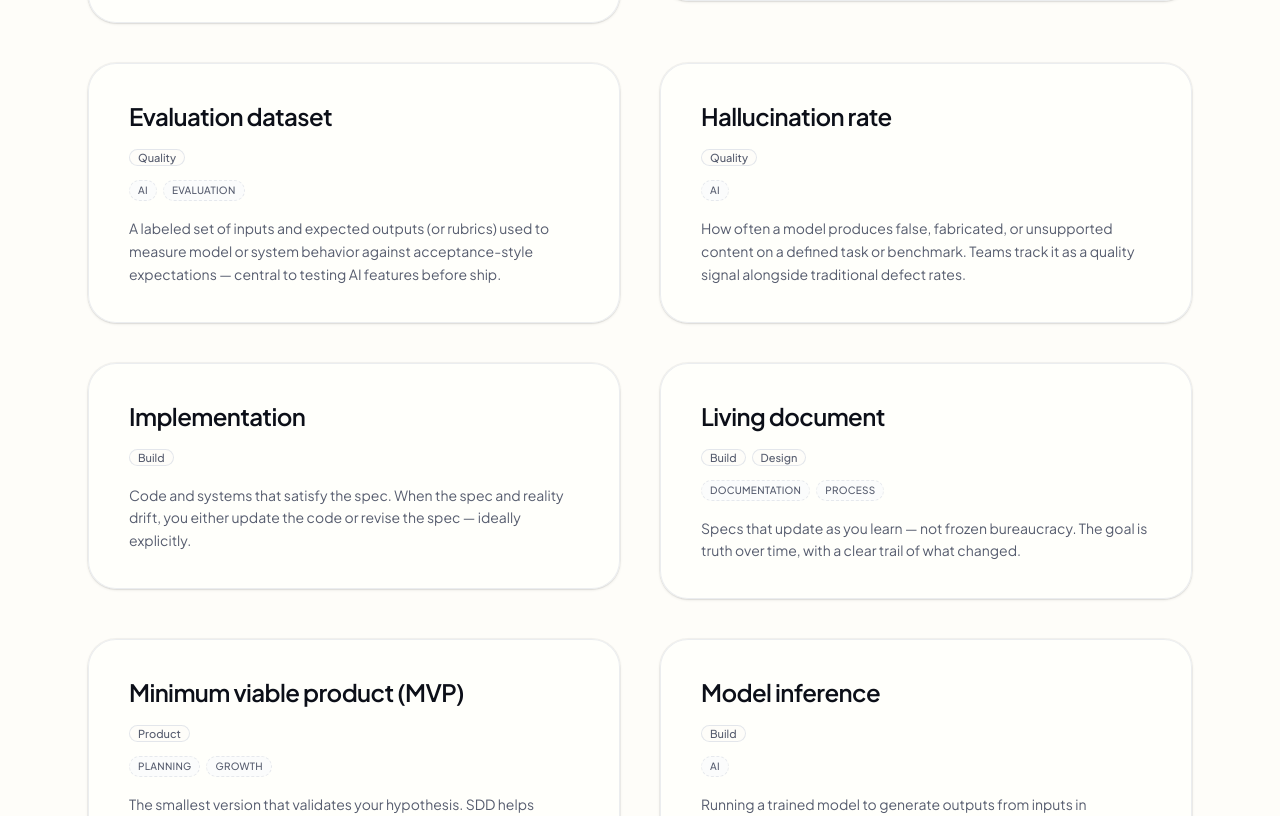
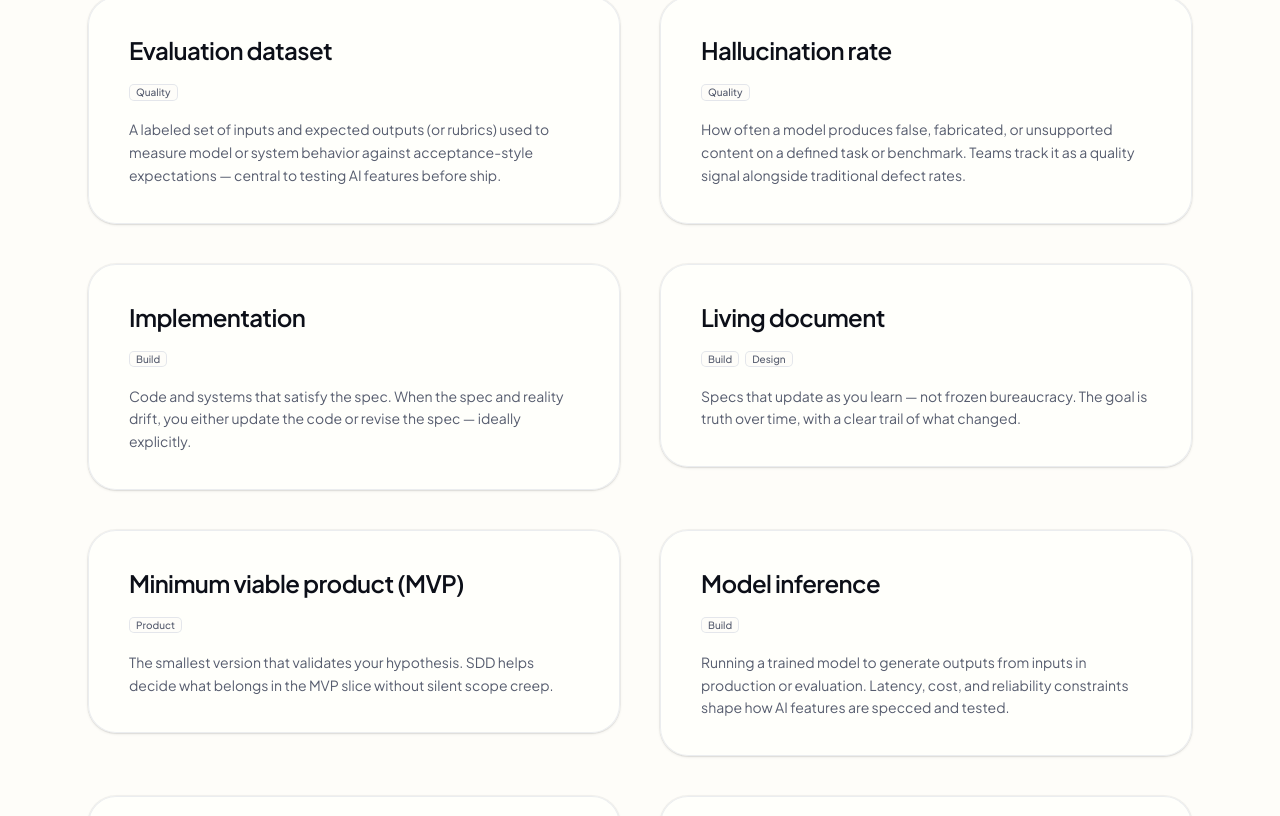
Before and after one commit to slavamlinsky/sdd-show, a Next.js app: page /glossary in a window 1280 px wide. Shown: the part 964-1780 px from the top of the page. Built offline with nearby package versions, Linux system fonts and the light colour scheme.

Commit message:
refactor(glossary): shadcn Badge outline xs; drop tag chips
- Add Badge component (outline + xs, tight corners)
- Glossary: pillar badges only; remove tags from data and UI
- spec-glossary: document Badge + optional tags later

```diff
--- a/app/glossary/page.tsx
+++ b/app/glossary/page.tsx
@@ -4,9 +4,9 @@ import Link from "next/link";
 import { GradientText } from "@/components/gradient-text";
 import { Reveal } from "@/components/reveal";
 import { SectionBackdrop } from "@/components/section-backdrop";
+import { Badge } from "@/components/ui/badge";
 import { buttonVariants } from "@/components/ui/button";
 import { glossaryTerms } from "@/lib/glossary-data";
-import { formatTag } from "@/lib/taxonomy";
 import { keywordsForPage } from "@/lib/seo-keywords";
 import { cn } from "@/lib/utils";
 
@@ -64,28 +64,15 @@ export default function GlossaryPage() {
               <Reveal delay={(i % 5) * 0.04} distance={14}>
                 <article className="rounded-[1.75rem] border border-border/60 bg-card/90 px-7 py-9 shadow-sm ring-1 ring-foreground/[0.04] backdrop-blur-sm sm:px-10">
                   <h2 className="font-heading text-xl font-semibold tracking-tight sm:text-2xl">{term.title}</h2>
-                  <div className="mt-3 flex flex-col gap-2">
-                    <ul className="flex flex-wrap gap-1.5" aria-label="Pillars">
+                  <ul className="mt-3 flex flex-wrap gap-1.5" aria-label="Pillars">
                     {term.categories.map((label) => (
                       <li key={label}>
-                          <span className="inline-flex rounded-md border border-border/80 bg-background/80 px-2 py-0.5 text-[11px] font-medium leading-none text-muted-foreground">
+                        <Badge variant="outline" size="xs">
                           {label}
-                          </span>
+                        </Badge>
                       </li>
                     ))}
                   </ul>
-                    {term.tags && term.tags.length > 0 ? (
-                      <ul className="flex flex-wrap gap-1.5" aria-label="Tags">
-                        {term.tags.map((slug) => (
-                          <li key={slug}>
-                            <span className="inline-flex rounded-full border border-dashed border-border/70 bg-muted/30 px-2 py-0.5 text-[10px] font-medium uppercase tracking-wide text-muted-foreground">
-                              {formatTag(slug)}
-                            </span>
-                          </li>
-                        ))}
-                      </ul>
-                    ) : null}
-                  </div>
                   <p className="mt-4 max-w-prose text-sm leading-relaxed text-muted-foreground">
                     {term.shortDefinition}
                   </p>
--- /dev/null
+++ b/components/ui/badge.tsx
@@ -0,0 +1,41 @@
+import type { HTMLAttributes } from "react";
+import { cva, type VariantProps } from "class-variance-authority";
+
+import { cn } from "@/lib/utils";
+
+const badgeVariants = cva(
+  "inline-flex shrink-0 items-center border font-medium transition-colors",
+  {
+    variants: {
+      variant: {
+        default:
+          "border-transparent bg-primary text-primary-foreground [a]:hover:bg-primary/80",
+        outline:
+          "border-border/80 bg-background text-muted-foreground shadow-none",
+      },
+      size: {
+        default: "rounded-md px-2 py-0.5 text-xs",
+        xs: "rounded-[5px] px-1.5 py-px text-[10px] leading-tight",
+      },
+    },
+    defaultVariants: {
+      variant: "default",
+      size: "default",
+    },
+  }
+);
+
+export type BadgeProps = HTMLAttributes<HTMLSpanElement> &
+  VariantProps<typeof badgeVariants>;
+
+function Badge({ className, variant, size, ...props }: BadgeProps) {
+  return (
+    <span
+      data-slot="badge"
+      className={cn(badgeVariants({ variant, size }), className)}
+      {...props}
+    />
+  );
+}
+
+export { Badge, badgeVariants };
--- a/lib/glossary-data.ts
+++ b/lib/glossary-data.ts
@@ -6,8 +6,6 @@ export type GlossaryTerm = {
   shortDefinition: string;
   /** 1–3 pillars from Product | Build | Quality | Design */
   categories: Pillar[];
-  /** Optional cross-cutting tags (see spec-taxonomy + lib/taxonomy.ts) */
-  tags?: string[];
 };
 
 export const glossaryTerms: GlossaryTerm[] = [
@@ -17,7 +15,6 @@ export const glossaryTerms: GlossaryTerm[] = [
     shortDefinition:
       "Specific, verifiable conditions that define “done.” They turn high-level requirements into checklists you can validate manually, in tests, or with automation — unlike requirements, which state broader needs.",
     categories: ["Quality", "Build"],
-    tags: ["methodology"],
   },
   {
     slug: "artifact",
@@ -25,7 +22,6 @@ export const glossaryTerms: GlossaryTerm[] = [
     shortDefinition:
       "A tangible output of your process: specs, diagrams, tickets, test reports, repositories, or release notes. SDD treats artifacts as evidence of what was agreed and what shipped.",
     categories: ["Build", "Product"],
-    tags: ["documentation", "process"],
   },
   {
     slug: "context-window",
@@ -33,7 +29,6 @@ export const glossaryTerms: GlossaryTerm[] = [
     shortDefinition:
       "The maximum number of tokens a language model can attend to in one pass. It limits how much spec, code, chat history, and tooling context you can load together in AI-assisted workflows.",
     categories: ["Build"],
-    tags: ["ai", "llm"],
   },
   {
     slug: "contract",
@@ -41,7 +36,6 @@ export const glossaryTerms: GlossaryTerm[] = [
     shortDefinition:
       "Agreed inputs, outputs, and error behavior at a boundary. Contracts are a compact form of spec for integrations.",
     categories: ["Build"],
-    tags: ["api"],
   },
   {
     slug: "evaluation-dataset",
@@ -49,7 +43,6 @@ export const glossaryTerms: GlossaryTerm[] = [
     shortDefinition:
       "A labeled set of inputs and expected outputs (or rubrics) used to measure model or system behavior against acceptance-style expectations — central to testing AI features before ship.",
     categories: ["Quality"],
-    tags: ["ai", "evaluation"],
   },
   {
     slug: "hallucination-rate",
@@ -57,7 +50,6 @@ export const glossaryTerms: GlossaryTerm[] = [
     shortDefinition:
       "How often a model produces false, fabricated, or unsupported content on a defined task or benchmark. Teams track it as a quality signal alongside traditional defect rates.",
     categories: ["Quality"],
-    tags: ["ai"],
   },
   {
     slug: "implementation",
@@ -72,7 +64,6 @@ export const glossaryTerms: GlossaryTerm[] = [
     shortDefinition:
       "Specs that update as you learn — not frozen bureaucracy. The goal is truth over time, with a clear trail of what changed.",
     categories: ["Build", "Design"],
-    tags: ["documentation", "process"],
   },
   {
     slug: "model-inference",
@@ -80,7 +71,6 @@ export const glossaryTerms: GlossaryTerm[] = [
     shortDefinition:
       "Running a trained model to generate outputs from inputs in production or evaluation. Latency, cost, and reliability constraints shape how AI features are specced and tested.",
     categories: ["Build"],
-    tags: ["ai"],
   },
   {
     slug: "mvp",
@@ -88,7 +78,6 @@ export const glossaryTerms: GlossaryTerm[] = [
     shortDefinition:
       "The smallest version that validates your hypothesis. SDD helps decide what belongs in the MVP slice without silent scope creep.",
     categories: ["Product"],
-    tags: ["planning", "growth"],
   },
   {
     slug: "prd",
@@ -96,7 +85,6 @@ export const glossaryTerms: GlossaryTerm[] = [
     shortDefinition:
       "A product-level document describing goals, users, scope, and metrics. Often pairs with more granular technical specs.",
     categories: ["Product"],
-    tags: ["planning", "documentation"],
   },
   {
     slug: "product-market-fit",
@@ -104,7 +92,6 @@ export const glossaryTerms: GlossaryTerm[] = [
     shortDefinition:
       "Evidence that a product satisfies strong demand in a real market. It informs roadmap bets, messaging, and how aggressively you narrow scope in specs.",
     categories: ["Product"],
-    tags: ["growth"],
   },
   {
     slug: "prompt-engineering",
@@ -112,7 +99,6 @@ export const glossaryTerms: GlossaryTerm[] = [
     shortDefinition:
       "Designing and refining natural-language instructions and examples so models produce reliable, on-spec outputs — a core practice when specs and AI tooling meet.",
     categories: ["Build"],
-    tags: ["ai"],
   },
   {
     slug: "red-teaming",
@@ -120,7 +106,6 @@ export const glossaryTerms: GlossaryTerm[] = [
     shortDefinition:
       "Structured adversarial testing: a group tries to misuse, break, or trick a system to surface safety and quality gaps before users do.",
     categories: ["Quality"],
-    tags: ["security"],
   },
   {
     slug: "requirements",
@@ -128,7 +113,6 @@ export const glossaryTerms: GlossaryTerm[] = [
     shortDefinition:
       "Stakeholder needs, outcomes, and constraints — the *what* and *why*. They stay broader than **acceptance criteria**, which spell out specific, testable conditions for delivery.",
     categories: ["Product"],
-    tags: ["planning"],
   },
   {
     slug: "rfc",
@@ -136,7 +120,6 @@ export const glossaryTerms: GlossaryTerm[] = [
     shortDefinition:
       "A written proposal for a notable change: context, decision, alternatives, and consequences — common in open source and larger orgs.",
     categories: ["Build"],
-    tags: ["process", "documentation"],
   },
   {
     slug: "spec-driven-development",
@@ -144,7 +127,6 @@ export const glossaryTerms: GlossaryTerm[] = [
     shortDefinition:
       "A methodology where written specifications (scope, behavior, acceptance) come *before* implementation so teams and AI agents stay aligned — reducing rework from vague tickets or drifting intent.",
     categories: ["Build", "Product"],
-    tags: ["methodology", "ai"],
   },
   {
     slug: "specification",
@@ -152,7 +134,6 @@ export const glossaryTerms: GlossaryTerm[] = [
     shortDefinition:
       "A precise description of what the system should do: inputs, outputs, constraints, and edge cases. Good specs are readable by both humans and contributors who turn them into code.",
     categories: ["Build"],
-    tags: ["documentation"],
   },
   {
     slug: "test-driven-development",
@@ -160,7 +141,6 @@ export const glossaryTerms: GlossaryTerm[] = [
     shortDefinition:
       "Writing automated tests before production code to drive design and catch regressions. It complements **acceptance criteria** (outcomes) with fast feedback at the unit or service level.",
     categories: ["Build", "Quality"],
-    tags: ["methodology"],
   },
   {
     slug: "traceability",
@@ -182,7 +162,6 @@ export const glossaryTerms: GlossaryTerm[] = [
     shortDefinition:
       "Checking that real user scenarios and outcomes match what was promised in messaging and specs — closing the loop between marketing story and shipped behavior.",
     categories: ["Product", "Quality", "Design"],
-    tags: ["growth"],
   },
   {
     slug: "value-proposition",
@@ -190,7 +169,6 @@ export const glossaryTerms: GlossaryTerm[] = [
     shortDefinition:
       "A concise statement of who the product helps and what outcome they get. It keeps GTM language aligned with what engineering commits to in specs and roadmaps.",
     categories: ["Product", "Design"],
-    tags: ["growth"],
   },
 ];
 
```
Also changed, not shown: 1 other file (tests, documents, lock files or other folders). Lines whose indentation alone changed are shown as unchanged.
